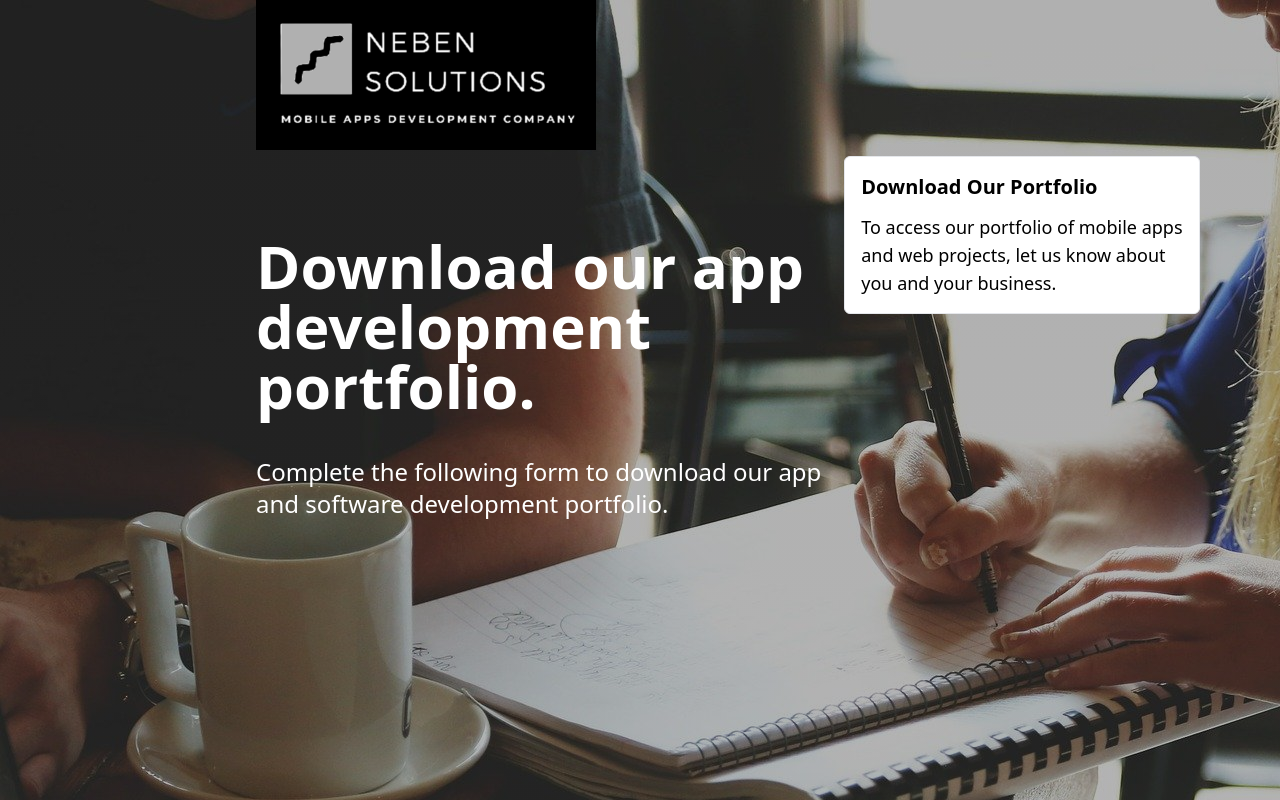
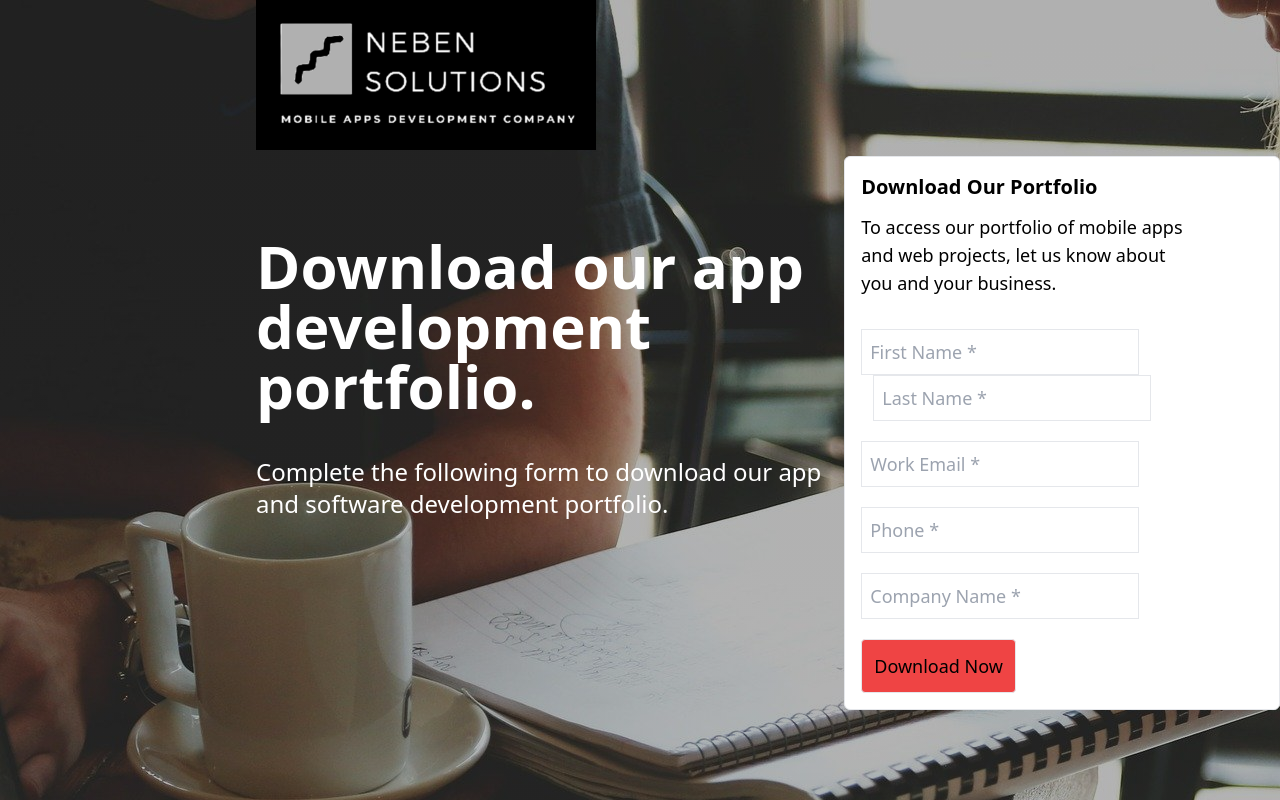
Before and after one commit to shoaibbadshah/get-a-quote, a Next.js app: page / in a window 1280 px wide. Built offline with nearby package versions, Linux system fonts and the light colour scheme.

Commit message:
email js setup

```diff
--- a/package.json
+++ b/package.json
@@ -8,6 +8,7 @@
     "lint": "next lint"
   },
   "dependencies": {
+    "emailjs-com": "^3.2.0",
     "next": "12.0.7",
     "react": "17.0.2",
     "react-dom": "17.0.2"
--- a/pages/index.js
+++ b/pages/index.js
@@ -1,8 +1,31 @@
 import Image from "next/image";
+import emailjs from "emailjs-com";
+
 import style from "../styles/Home.module.css";
 import logo from "../public/logo.png";
 
 export default function Home() {
+  const sendEmail = (e) => {
+    e.preventDefault();
+
+    emailjs
+      .sendForm(
+        "service_7g2ctsg",
+        "template_q3ha0jc",
+        e.target,
+        "user_CiS0rUikfIwSOwjmuIaC9"
+      )
+      .then(
+        (result) => {
+          console.log(result.text);
+        },
+        (error) => {
+          console.log(error.text);
+        }
+      );
+    e.target.reset();
+  };
+
   return (
     <div className={style.main__img}>
       <div className="ml-64 w-1/2">
@@ -38,6 +61,51 @@ export default function Home() {
               <br /> and web projects, let us know about
               <br /> you and your business.
             </p>
+            {/* form here */}
+            <form onSubmit={sendEmail} className="mt-8">
+              <input
+                type="text"
+                className="border p-2 text-lg"
+                name="first_name"
+                placeholder="First Name *"
+              />
+              <input
+                type="text"
+                className="border p-2 text-lg ml-3"
+                name="last_name"
+                placeholder="Last Name *"
+              />
+              <br />
+
+              <input
+                type="email"
+                className="border p-2 text-lg mt-5"
+                name="user_email"
+                placeholder="Work Email *"
+              />
+              <br />
+
+              <input
+                type="tel"
+                className="border p-2 text-lg mt-5 mr-0"
+                name="phone"
+                placeholder="Phone *"
+              />
+              <br />
+
+              <input
+                type="text"
+                className="border p-2 text-lg mt-5"
+                name="company_name"
+                placeholder="Company Name *"
+              />
+              <br />
+              <input
+                type="submit"
+                value="Download Now"
+                className="border p-3 text-lg mt-5 bg-red-500 rounded"
+              />
+            </form>
           </div>
         </div>
       </div>
--- a/styles/Home.module.css
+++ b/styles/Home.module.css
@@ -11,3 +11,8 @@
   object-position: center;
   background-repeat: no-repeat;
 }
+
+.inputing {
+  border: 1px solid lightgray;
+  border: 3px;
+}
```
Also changed, not shown: 1 other file (tests, documents, lock files or other folders).
